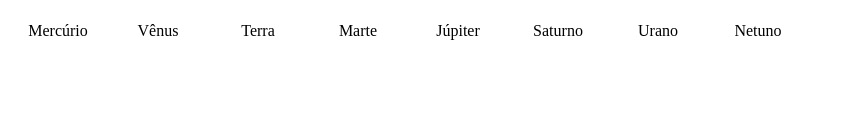
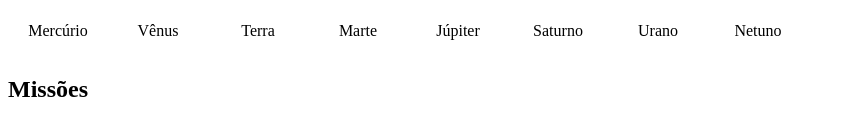
Before and after one commit to PhilipLages/solar-system, a React (Create React App) app: page / in a window 1280 px wide. Shown: the part 187-322 px from the top of the page, without its empty margins (0-846 px from the left). Built offline with nearby package versions, Linux system fonts and the light colour scheme.

Commit message:
Fix CSS lint problems

```diff
--- a/src/App.css
+++ b/src/App.css
@@ -1,6 +1,7 @@
-.cards{
+.cards {
   display: flex;
 }
+
 .planetCard {
   text-align: center;
 }
--- a/src/components/Missions.jsx
+++ b/src/components/Missions.jsx
@@ -1,9 +1,12 @@
 import React, { Component } from 'react';
+import Title from './Title';
 
 class Missions extends Component {
   render() {
     return (
-      <div data-testid="missions"> </div>
+      <div data-testid="missions">
+        <Title headline="Missões" />
+      </div>
     );
   }
 }
```
Also changed, not shown: src/components/MissionCard.jsx (added, +8 -0 lines).
